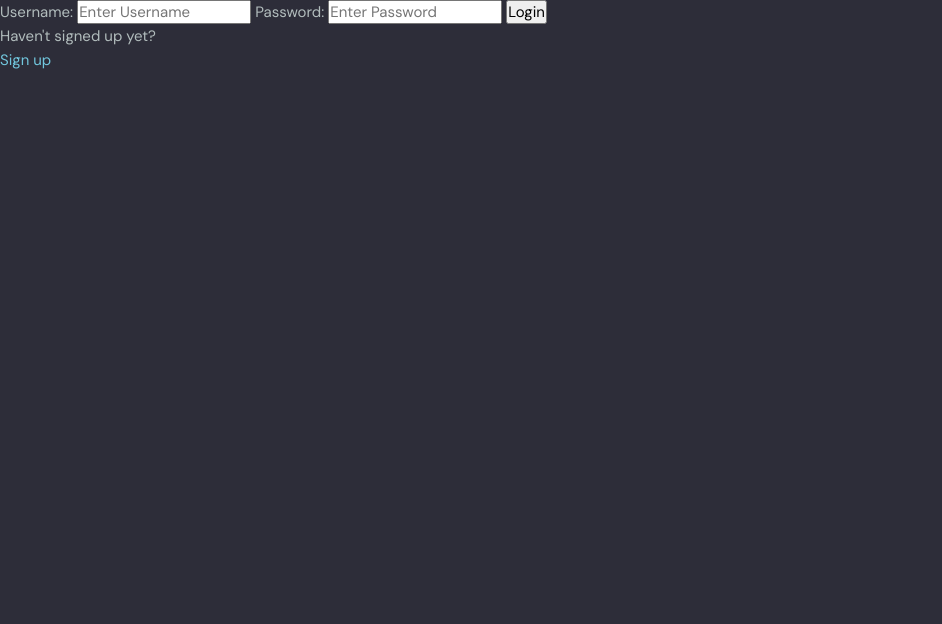
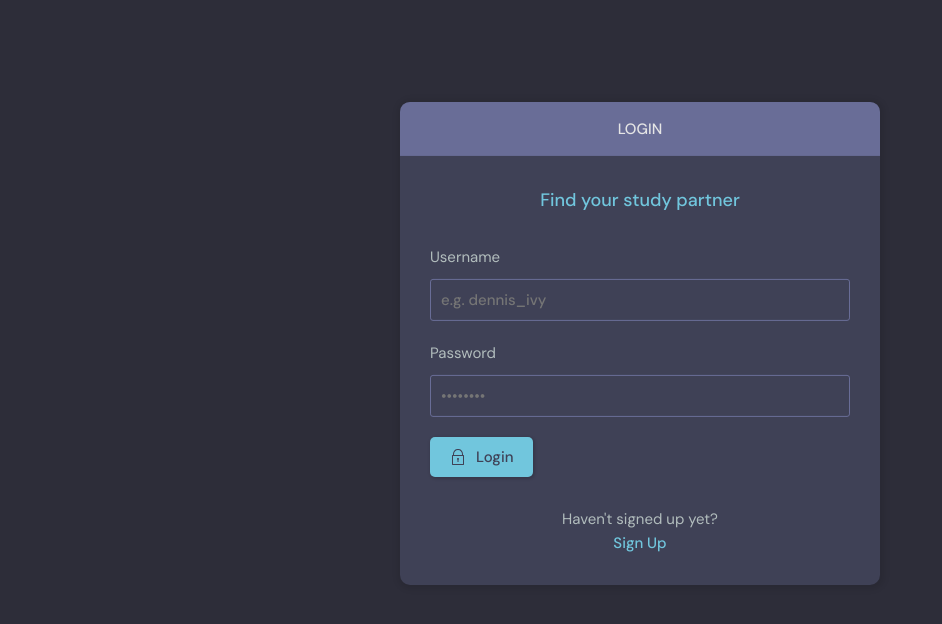
Before and after one commit to Sanperolo/TFMApp, a Django app: a page that uses base/templates/base/login_register.html in a window 1280 px wide. Shown: the part 76-700 px from the top of the page, without its empty margins (0-942 px from the left). Run offline with Django 4.2, Linux system fonts and the light colour scheme.

Commit message:
2º commit LoginUser changes

```diff
--- a/base/templates/base/login_register.html
+++ b/base/templates/base/login_register.html
@@ -2,38 +2,118 @@
 
 {% block content %}
 
-{% if page == 'login' %}
-<div>
-    <form method="POST" action="">
-        {% csrf_token %}
+{% load static %}
 
-        <label>Username:</label>
-        <input type="text" name="username" placeholder="Enter Username"></input>
+    <main class="auth layout">
+      {% if page == 'login' %}
+      <div class="container">
+        <div class="layout__box">
+          <div class="layout__boxHeader">
+            <div class="layout__boxTitle">
+              <h3>Login</h3>
+            </div>
+          </div>
+          <div class="layout__body">
+            <h2 class="auth__tagline">Find your study partner</h2>
 
-        <label>Password:</label>
-        <input type="password" name="password" placeholder="Enter Password"></input>
+            <form class="form" action="#">
+              <div class="form__group form__group">
+                <label for="room_name">Username</label>
+                <input id="username" name="username" type="text" placeholder="e.g. dennis_ivy" />
+              </div>
+              <div class="form__group">
+                <label for="password">Password</label>
+                <input
+                  id="password"
+                  name="password"
+                  type="password"
+                  placeholder="&bull;&bull;&bull;&bull;&bull;&bull;&bull;&bull;"
+                />
+              </div>
 
-        <input type="submit" value="Login" />
+              <button class="btn btn--main" type="submit">
+                <svg
+                  version="1.1"
+                  xmlns="http://www.w3.org/2000/svg"
+                  width="32"
+                  height="32"
+                  viewBox="0 0 32 32"
+                >
+                  <title>lock</title>
+                  <path
+                    d="M27 12h-1v-2c0-5.514-4.486-10-10-10s-10 4.486-10 10v2h-1c-0.553 0-1 0.447-1 1v18c0 0.553 0.447 1 1 1h22c0.553 0 1-0.447 1-1v-18c0-0.553-0.447-1-1-1zM8 10c0-4.411 3.589-8 8-8s8 3.589 8 8v2h-16v-2zM26 30h-20v-16h20v16z"
+                  ></path>
+                  <path
+                    d="M15 21.694v4.306h2v-4.306c0.587-0.348 1-0.961 1-1.694 0-1.105-0.895-2-2-2s-2 0.895-2 2c0 0.732 0.413 1.345 1 1.694z"
+                  ></path>
+                </svg>
 
-    </form>
+                Login
+              </button>
+            </form>
 
-    <p>Haven't signed up yet?</p>
-    <a href="{% url 'register' %}">Sign up</a>
+            <div class="auth__action">
+              <p>Haven't signed up yet?</p>
+              <a href="{% url 'register' %}" class="btn btn--link">Sign Up</a>
+            </div>
+          </div>
+        </div>
+      </div>
+      {% else %}
+      <div class="container">
+        <div class="layout__box">
+          <div class="layout__boxHeader">
+            <div class="layout__boxTitle">
+              <h3>Login</h3>
+            </div>
+          </div>
+          <div class="layout__body">
+            <h2 class="auth__tagline">Find your study partner</h2>
 
-</div>
+            <form class="form" method="POST" action="">
+              {% csrf_token %}
+              <div class="form__group form__group">
+                <label for="room_name">Username</label>
+                <input id="username" name="username" type="text" placeholder="e.g. dennis_ivy" />
+              </div>
+              <div class="form__group">
+                <label for="password">Password</label>
+                <input
+                  id="password"
+                  name="password"
+                  type="password"
+                  placeholder="&bull;&bull;&bull;&bull;&bull;&bull;&bull;&bull;"
+                />
+              </div>
 
-{% else %}
+              <button class="btn btn--main" type="submit">
+                <svg
+                  version="1.1"
+                  xmlns="http://www.w3.org/2000/svg"
+                  width="32"
+                  height="32"
+                  viewBox="0 0 32 32"
+                >
+                  <title>lock</title>
+                  <path
+                    d="M27 12h-1v-2c0-5.514-4.486-10-10-10s-10 4.486-10 10v2h-1c-0.553 0-1 0.447-1 1v18c0 0.553 0.447 1 1 1h22c0.553 0 1-0.447 1-1v-18c0-0.553-0.447-1-1-1zM8 10c0-4.411 3.589-8 8-8s8 3.589 8 8v2h-16v-2zM26 30h-20v-16h20v16z"
+                  ></path>
+                  <path
+                    d="M15 21.694v4.306h2v-4.306c0.587-0.348 1-0.961 1-1.694 0-1.105-0.895-2-2-2s-2 0.895-2 2c0 0.732 0.413 1.345 1 1.694z"
+                  ></path>
+                </svg>
 
-<div>
-    <form method="POST" action="">
-        {% csrf_token %}
-        {{form.as_p}}
-        <input type="submit" value="Register" />
+                Login
+              </button>
+            </form>
 
-    </form>
-    <p>Already signed up yet?</p>
-    <a href="{% url 'login' %}">Login</a>
-</div>
-{% endif %}
-
+            <div class="auth__action">
+              <p>Haven't signed up yet?</p>
+              <a href="{% url 'register' %}" class="btn btn--link">Sign Up</a>
+            </div>
+          </div>
+        </div>
+      </div>
+      {% endif %}
+    </main>
 {% endblock %}
--- a/base/templates/base/room.html
+++ b/base/templates/base/room.html
@@ -117,7 +117,10 @@
             </div>
           </div>
           <div class="room__message">
-            <form action="#"><input name="" placeholder="Write your message here..." /></form>
+            <form action="" method="POST">
+              {% csrf_token %}
+              <input name="body" placeholder="Write your message here..." />
+            </form>
           </div>
         </div>
         <!-- Room End -->
```
Also changed, not shown: base/templates/base/delete.html (+34 -7 lines), base/templates/base/delete_old.html (added, +13 -0 lines), base/templates/base/login_register_old.html (added, +39 -0 lines), db.sqlite3.
